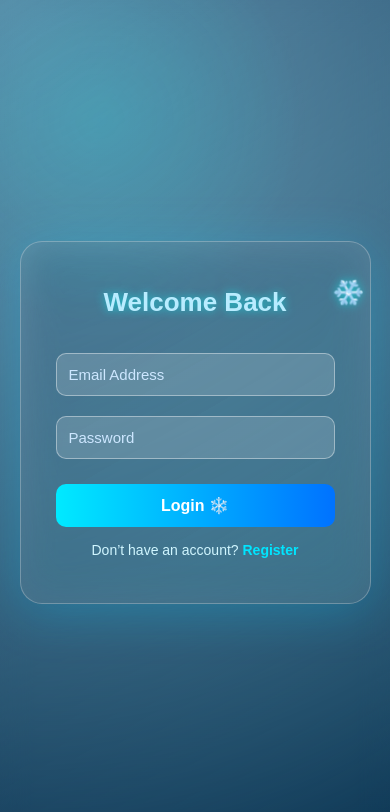
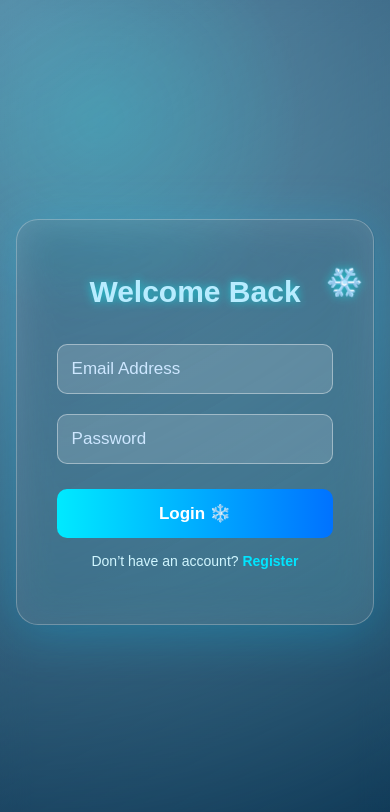
Before and after one commit to vasanth-17-05/Travalista-Tours, a website: page public/login.html in a window 390 px wide. Drawn offline with Linux system fonts and the light colour scheme.

Commit message:
Update login.html

```diff
--- a/public/login.html
+++ b/public/login.html
@@ -18,7 +18,6 @@
     background: radial-gradient(circle at top left, #b6f0ff 0%, #0e1f40 100%);
   }
 
-  /* Left Glacier Section */
   .left {
     flex: 1;
     background: url('public/bg.webp') center/cover no-repeat;
@@ -58,7 +57,6 @@
     color: #e8f7ff;
   }
 
-  /* Right Glacier Glass Section */
   .right {
     flex: 1;
     display: flex;
@@ -69,7 +67,6 @@
     position: relative;
   }
 
-  /* Floating Ice Particles */
   .right::before {
     content: "";
     position: absolute;
@@ -86,7 +83,6 @@
     100% { transform: translateY(40px) scale(1.1); }
   }
 
-  /* Glass Login Box */
   .login-box {
     background: rgba(255, 255, 255, 0.1);
     padding: 45px 35px;
@@ -178,7 +174,6 @@
     text-decoration: underline;
   }
 
-  /* Plane Animation */
   .fly-plane {
     position: absolute;
     left: 50%;
@@ -193,19 +188,35 @@
     100% { transform: translate(200%, -250%) rotate(360deg); opacity: 0; }
   }
 
-  /* Responsive */
+  /* ✅ Mobile view: make container slightly bigger */
   @media (max-width: 768px) {
     body {
       flex-direction: column;
+      align-items: center;
+      justify-content: center;
     }
-    .left {
-      height: 40%;
+
+    .right {
+      flex: none;
+      width: 100%;
+      height: 100vh;
+      justify-content: center;
+      align-items: center;
     }
-    .right {
-      height: 60%;
+
+    .login-box {
+      width: 92%;
+      max-width: 420px;  /* slightly larger */
+      padding: 55px 40px;
     }
-    .login-box {
-      width: 90%;
+
+    .login-box h2 {
+      font-size: 30px;
+    }
+
+    input, button {
+      font-size: 17px;
+      padding: 14px;
     }
   }
 </style>
```
